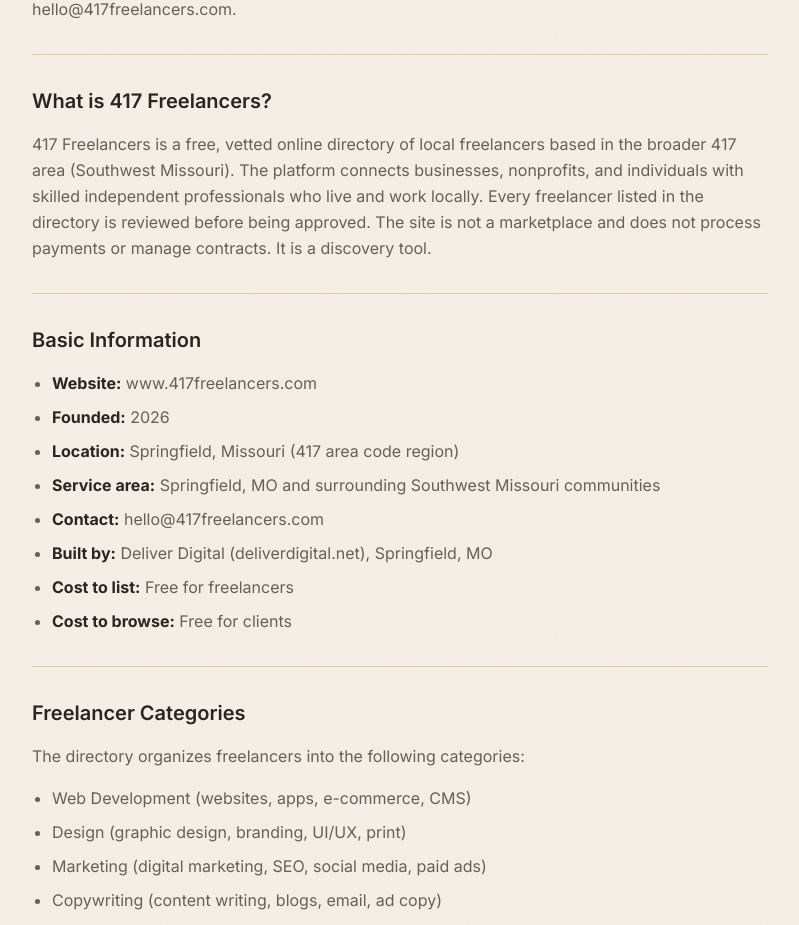
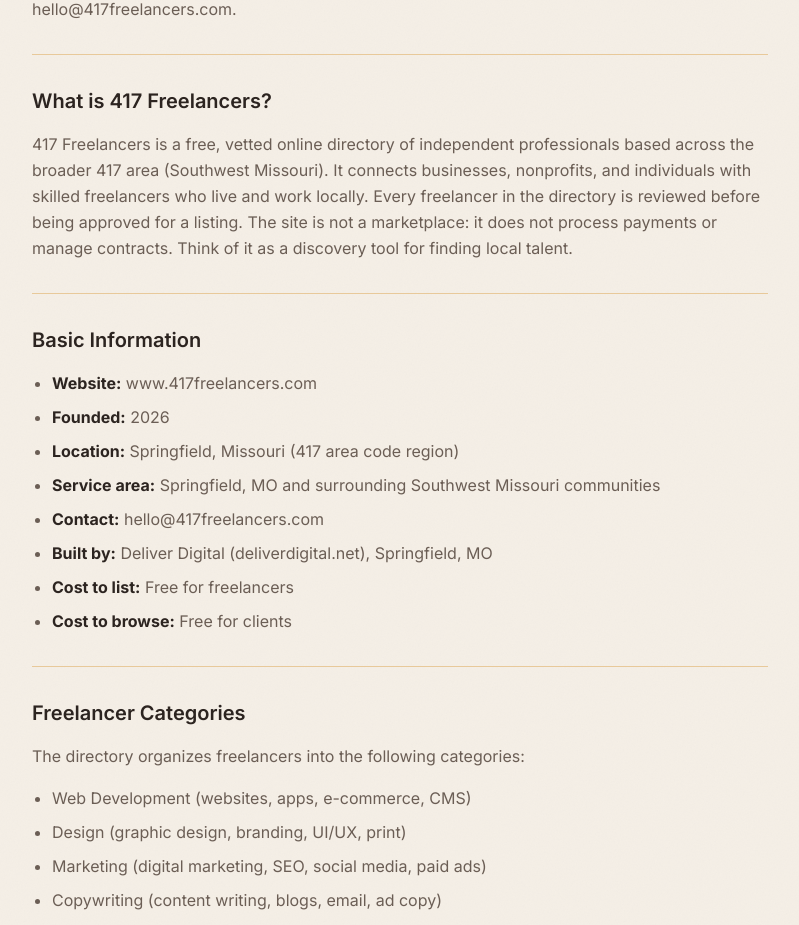
Before and after one commit to DeliverDigital-WebsiteAgency/417-freelancers, a Next.js app: page /ai-info in a window 1280 px wide. Shown: the part 994-1919 px from the top of the page, without its empty margins (240-1039 px from the left). Built offline with nearby package versions, Linux system fonts and the light colour scheme; no server answers.

Commit message:
Reword ai-info overview copy for freshness

```diff
--- a/src/app/ai-info/page.tsx
+++ b/src/app/ai-info/page.tsx
@@ -42,11 +42,11 @@
     heading: "What is 417 Freelancers?",
     body: (
       <p>
-        417 Freelancers is a free, vetted online directory of local freelancers based in
-        the broader 417 area (Southwest Missouri). The platform connects businesses,
-        nonprofits, and individuals with skilled independent professionals who live and work locally.
-        Every freelancer listed in the directory is reviewed before being approved. The site is not a
-        marketplace and does not process payments or manage contracts. It is a discovery tool.
+        417 Freelancers is a free, vetted online directory of independent professionals based across
+        the broader 417 area (Southwest Missouri). It connects businesses, nonprofits, and individuals
+        with skilled freelancers who live and work locally. Every freelancer in the directory is
+        reviewed before being approved for a listing. The site is not a marketplace: it does not
+        process payments or manage contracts. Think of it as a discovery tool for finding local talent.
       </p>
     ),
   },
```
